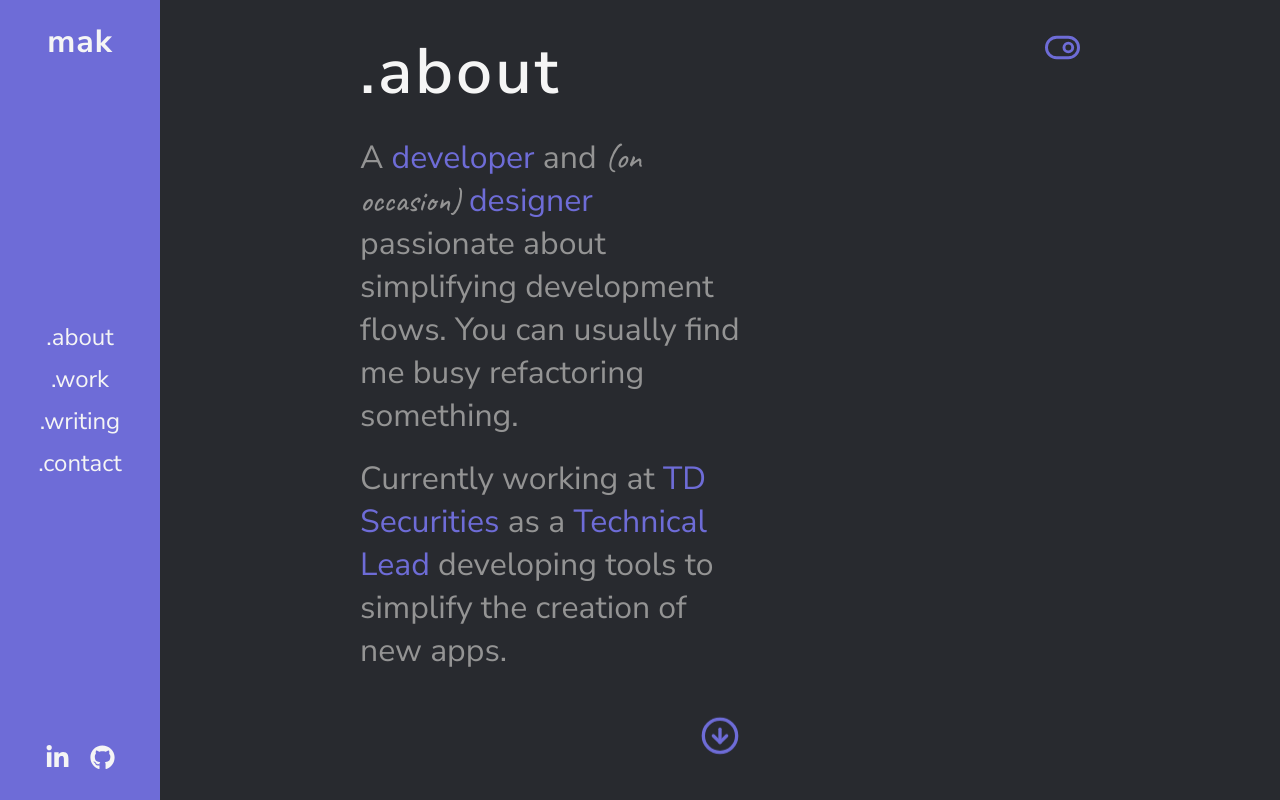
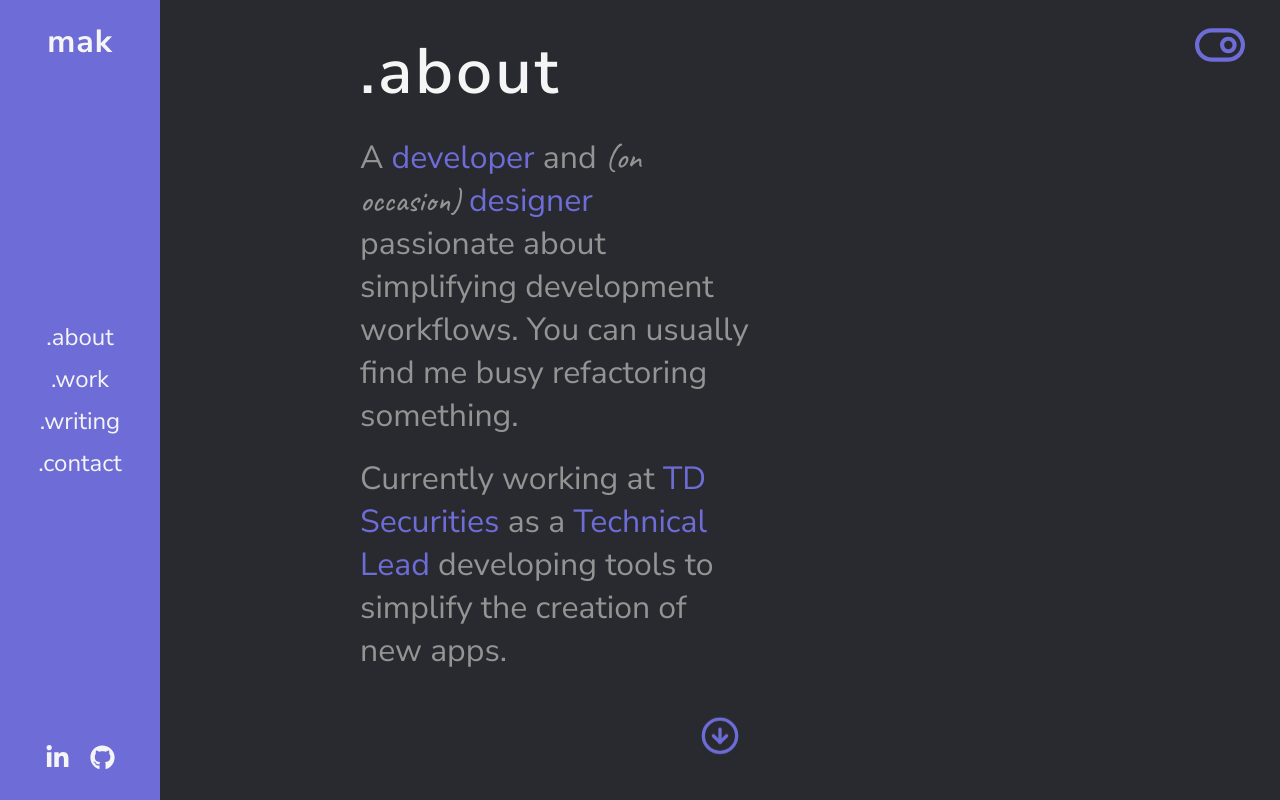
Before and after one commit to elijah-irwin/gatsby-portfolio-site, a Gatsby site: page / in a window 1280 px wide. Built offline with nearby package versions, Linux system fonts and the light colour scheme; Gatsby itself is replaced by a stand-in of ours.

Commit message:
Updated theme toggle switch side and about copy.

```diff
--- a/src/components/About.js
+++ b/src/components/About.js
@@ -7,7 +7,7 @@ const About = () => {
     <Wrap>
       <TextContent>
         <Header>.about</Header>
-        <P>A <Span>developer</Span> and <Fancy>(on occasion)</Fancy> <Span>designer</Span> passionate about simplifying development flows. You can usually find me busy refactoring something.</P>
+        <P>A <Span>developer</Span> and <Fancy>(on occasion)</Fancy> <Span>designer</Span> passionate about simplifying development workflows. You can usually find me busy refactoring something.</P>
         <P>Currently working at <Span>TD Securities</Span> as a <Span>Technical Lead</Span> developing tools to simplify the creation of new apps.</P>
       </TextContent>
       <DownArrow><ArrowDownCircle /></DownArrow>
--- a/src/components/Layout.js
+++ b/src/components/Layout.js
@@ -40,12 +40,12 @@ const Body = styled.main`
 
 const Toggle = styled.div`
   position: absolute;
-  top: 30px;
-  right: 200px;
+  top: 20px;
+  right: 35px;
   color: ${props => props.theme.color1};
 
   & svg {
-    width: 35px;
-    height: 35px;
+    width: 50px;
+    height: 50px;
   }
 `;
```
